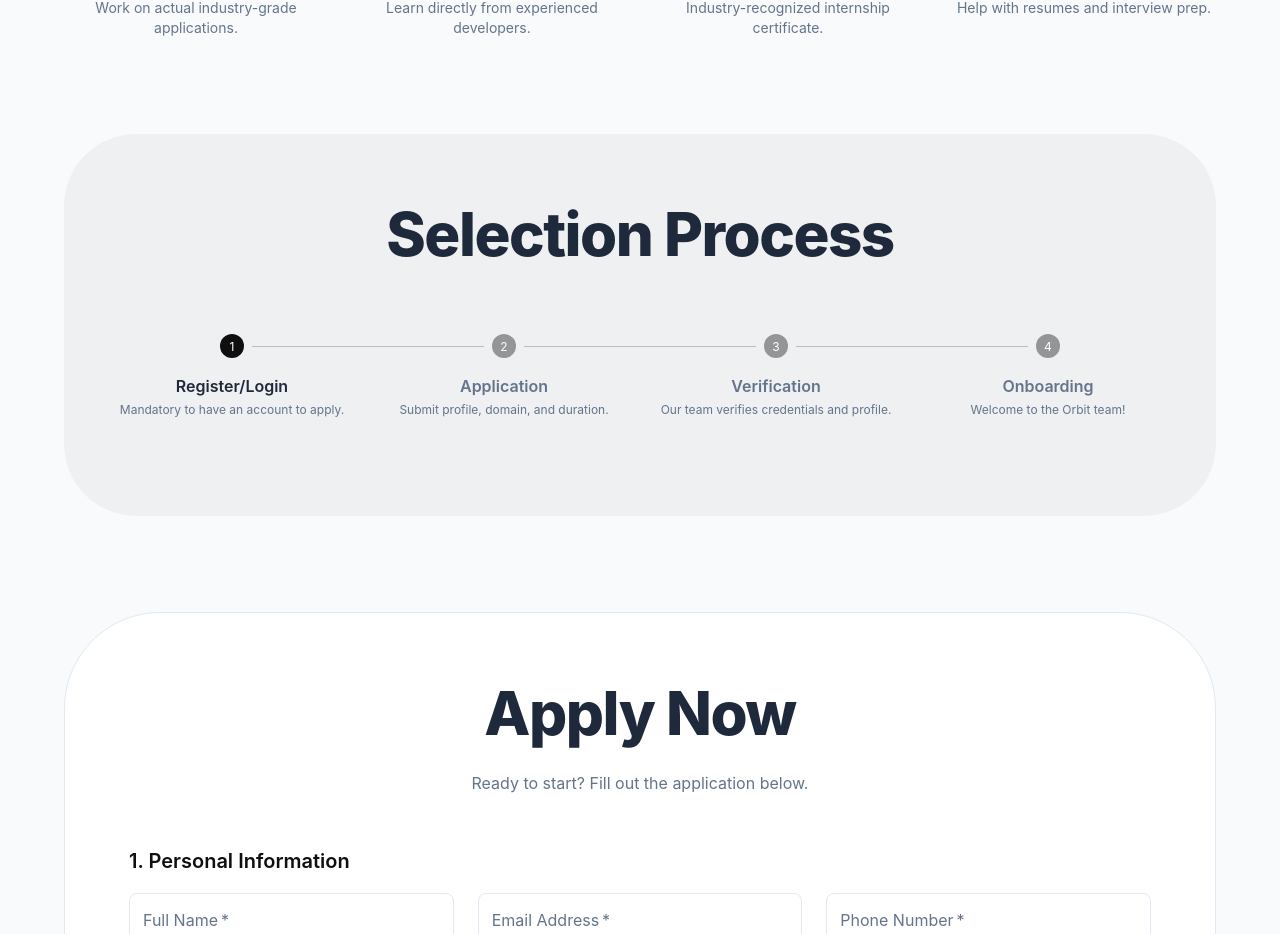
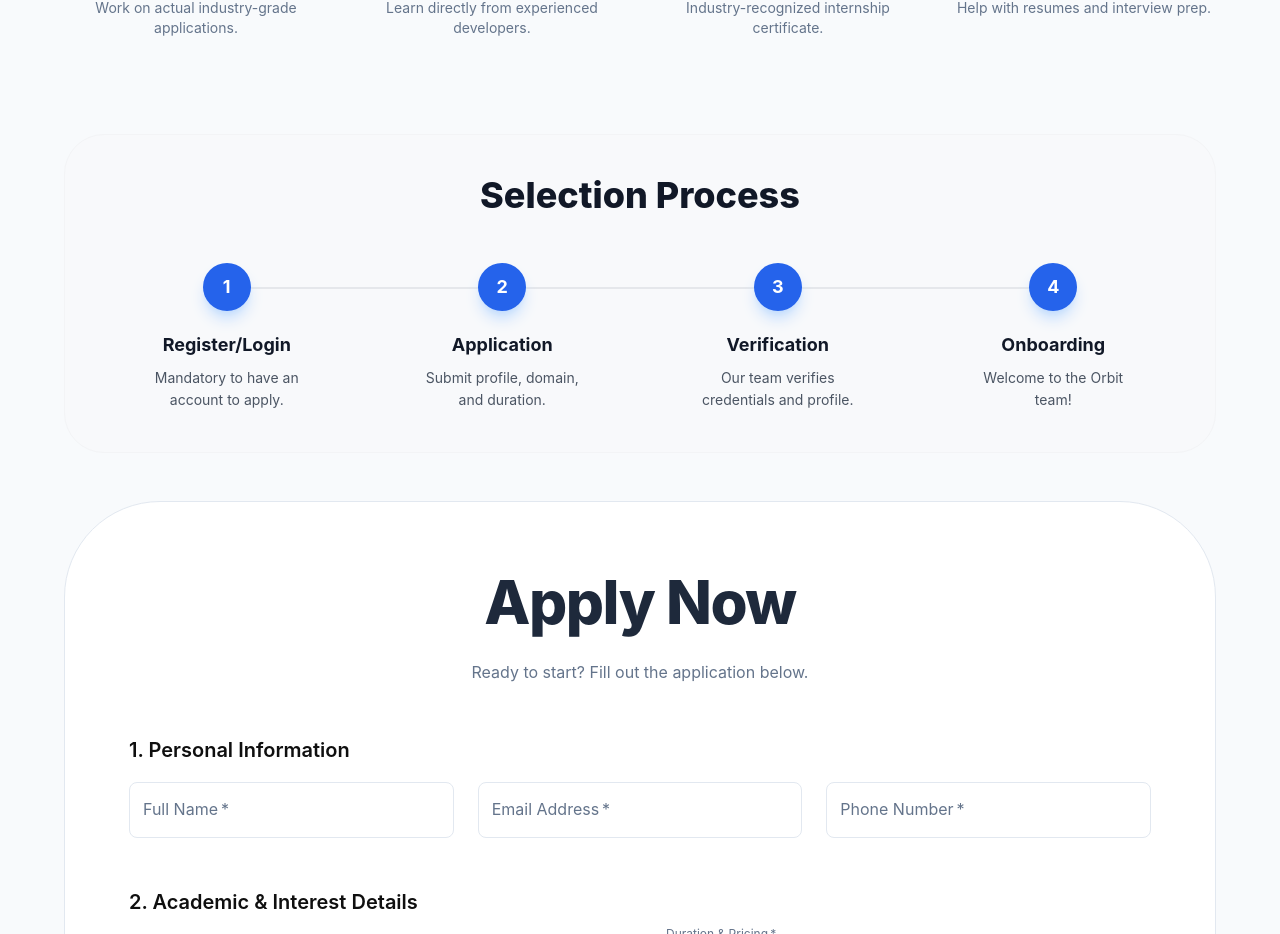
Before and after one commit to PratikDate01/CodeOrbit-Frontend-, a React (Create React App) app: page /internships in a window 1280 px wide. Shown: the part 1231-2165 px from the top of the page. Built offline with nearby package versions, Linux system fonts and the light colour scheme.

Commit message:
Initial fullstack commit

```diff
--- a/src/components/admin/AdminInternships.js
+++ b/src/components/admin/AdminInternships.js
@@ -29,6 +29,11 @@ import {
 } from '@mui/material';
 import { MoreVertical, Search, Download, Trash2, Filter, User, Clock, Phone, FileText, CheckCircle, Award, ExternalLink, CreditCard, Receipt } from 'lucide-react';
 import API, { baseURL } from '../../api/api';
+
+const getDocumentUrl = (url) => {
+  if (!url) return '#';
+  return url.startsWith('http') ? url : `${baseURL}${url}`;
+};
 
 const AdminInternships = () => {
   const [applications, setApplications] = useState([]);
@@ -351,7 +356,7 @@ const AdminInternships = () => {
                           <Tooltip title="View Receipt">
                             <IconButton
                               size="small"
-                              href={`${baseURL}${app.documents.paymentSlipUrl}`}
+                              href={getDocumentUrl(app.documents.paymentSlipUrl)}
                               target="_blank"
                               sx={{ color: '#06b6d4', p: 0.5 }}
                             >
@@ -481,7 +486,7 @@ const AdminInternships = () => {
             <Divider />
             <MenuItem
               component="a"
-              href={`${baseURL}${selectedApp.documents.offerLetterUrl}`}
+              href={getDocumentUrl(selectedApp.documents.offerLetterUrl)}
               target="_blank"
             >
               <ListItemIcon><FileText size={18} color="#3b82f6" /></ListItemIcon>
@@ -490,7 +495,7 @@ const AdminInternships = () => {
             {selectedApp.documents.paymentSlipUrl && (
               <MenuItem
                 component="a"
-                href={`${baseURL}${selectedApp.documents.paymentSlipUrl}`}
+                href={getDocumentUrl(selectedApp.documents.paymentSlipUrl)}
                 target="_blank"
               >
                 <ListItemIcon><Receipt size={18} color="#06b6d4" /></ListItemIcon>
@@ -499,7 +504,7 @@ const AdminInternships = () => {
             )}
             <MenuItem
               component="a"
-              href={`${baseURL}${selectedApp.documents.certificateUrl}`}
+              href={getDocumentUrl(selectedApp.documents.certificateUrl)}
               target="_blank"
             >
               <ListItemIcon><CheckCircle size={18} color="#10b981" /></ListItemIcon>
@@ -507,7 +512,7 @@ const AdminInternships = () => {
             </MenuItem>
             <MenuItem
               component="a"
-              href={`${baseURL}${selectedApp.documents.locUrl}`}
+              href={getDocumentUrl(selectedApp.documents.locUrl)}
               target="_blank"
             >
               <ListItemIcon><Award size={18} color="#8b5cf6" /></ListItemIcon>
@@ -591,7 +596,7 @@ const AdminInternships = () => {
               {selectedApp?.paymentScreenshot ? (
                 <Box
                   component="img"
-                  src={`${baseURL}${selectedApp.paymentScreenshot}`}
+                  src={getDocumentUrl(selectedApp.paymentScreenshot)}
                   alt="Payment Screenshot"
                   sx={{
                     width: '100%',
@@ -600,7 +605,7 @@ const AdminInternships = () => {
                     borderColor: 'divider',
                     cursor: 'pointer'
                   }}
-                  onClick={() => window.open(`${baseURL}${selectedApp.paymentScreenshot}`, '_blank')}
+                  onClick={() => window.open(getDocumentUrl(selectedApp.paymentScreenshot), '_blank')}
                 />
               ) : (
                 <Typography variant="body2" color="error">No screenshot uploaded</Typography>
--- a/src/pages/Dashboard.js
+++ b/src/pages/Dashboard.js
@@ -46,6 +46,11 @@ import {
   Snackbar,
   Alert
 } from '@mui/material';
+
+const getDocumentUrl = (url) => {
+  if (!url) return '#';
+  return url.startsWith('http') ? url : `${baseURL}${url}`;
+};
 
 const Dashboard = () => {
   const { userInfo } = useAuth();
@@ -259,7 +264,7 @@ const Dashboard = () => {
                                       variant="text"
                                       color="info"
                                       startIcon={<Receipt size={16} />}
-                                      href={`${baseURL}${app.documents.paymentSlipUrl}`}
+                                      href={getDocumentUrl(app.documents.paymentSlipUrl)}
                                       target="_blank"
                                       sx={{
                                         textTransform: 'none',
@@ -281,7 +286,7 @@ const Dashboard = () => {
                                   <IconButton
                                     size="small"
                                     color="primary"
-                                    href={`${baseURL}${app.documents.offerLetterUrl}`}
+                                    href={getDocumentUrl(app.documents.offerLetterUrl)}
                                     target="_blank"
                                   >
                                     <FileText size={18} />
@@ -293,7 +298,7 @@ const Dashboard = () => {
                                   <IconButton
                                     size="small"
                                     color="success"
-                                    href={`${baseURL}${app.documents.certificateUrl}`}
+                                    href={getDocumentUrl(app.documents.certificateUrl)}
                                     target="_blank"
                                   >
                                     <CheckCircle size={18} />
@@ -305,7 +310,7 @@ const Dashboard = () => {
                                   <IconButton
                                     size="small"
                                     color="secondary"
-                                    href={`${baseURL}${app.documents.locUrl}`}
+                                    href={getDocumentUrl(app.documents.locUrl)}
                                     target="_blank"
                                   >
                                     <Award size={18} />
--- a/src/pages/Internships.js
+++ b/src/pages/Internships.js
@@ -1,5 +1,5 @@
 import React, { useState, useEffect, useCallback } from 'react';
-import { Container, Typography, TextField, Button, Box, Alert, Grid, Card, CardContent, Paper, Chip, MenuItem, Stepper, Step, StepLabel, Accordion, AccordionSummary, AccordionDetails, Table, TableBody, TableCell, TableContainer, TableHead, TableRow, LinearProgress } from '@mui/material';
+import { Container, Typography, TextField, Button, Box, Alert, Grid, Card, CardContent, Paper, Chip, MenuItem, Accordion, AccordionSummary, AccordionDetails, Table, TableBody, TableCell, TableContainer, TableHead, TableRow, LinearProgress } from '@mui/material';
 import API from '../api/api';
 import LoadingSpinner from '../components/LoadingSpinner';
 import SchoolIcon from '@mui/icons-material/School';
@@ -335,19 +335,36 @@ const Internships = () => {
         </Box>
 
         {/* Selection Process Section */}
-        <Box sx={{ mb: 12, py: 8, px: 4, bgcolor: 'action.hover', borderRadius: 6 }}>
-          <Typography variant="h2" sx={{ mb: 8, textAlign: 'center' }}>Selection Process</Typography>
-          <Stepper alternativeLabel sx={{ mb: 4 }}>
-            {selectionProcess.map((step) => (
-              <Step key={step.label}>
-                <StepLabel>
-                  <Typography variant="subtitle1" fontWeight={600}>{step.label}</Typography>
-                  <Typography variant="caption" color="text.secondary">{step.description}</Typography>
-                </StepLabel>
-              </Step>
+        <div className="mb-12 py-10 px-6 bg-gray-50/50 rounded-[2.5rem] overflow-hidden border border-gray-100">
+          <h2 className="text-3xl sm:text-4xl font-extrabold mb-12 text-center text-gray-900">
+            Selection Process
+          </h2>
+          <div className="flex flex-col sm:flex-row justify-between items-start relative w-full max-w-full">
+            {selectionProcess.map((step, index) => (
+              <div key={step.label} className="flex flex-col items-center text-center relative z-10 w-full sm:flex-1 mb-10 sm:mb-0">
+                {/* Horizontal Connector Line (Desktop Only) */}
+                {index < selectionProcess.length - 1 && (
+                  <div className="hidden sm:block absolute top-6 left-[50%] w-full h-0.5 bg-gray-200 -z-10"></div>
+                )}
+
+                {/* Step Circle */}
+                <div className="w-12 h-12 rounded-full bg-blue-600 text-white flex items-center justify-center font-bold mb-5 shadow-lg shadow-blue-200 text-lg">
+                  {index + 1}
+                </div>
+
+                {/* Step Content */}
+                <div className="px-4">
+                  <h3 className="text-sm sm:text-base lg:text-lg font-bold text-gray-900 mb-2">
+                    {step.label}
+                  </h3>
+                  <p className="text-sm text-gray-600 max-w-[180px] mx-auto leading-relaxed">
+                    {step.description}
+                  </p>
+                </div>
+              </div>
             ))}
-          </Stepper>
-        </Box>
+          </div>
+        </div>
 
         {/* Application Form */}
         <Paper elevation={0} sx={{ p: { xs: 4, md: 8 }, borderRadius: 8, border: '1px solid', borderColor: 'divider', mb: 12 }}>
--- a/src/pages/VerifyDocument.js
+++ b/src/pages/VerifyDocument.js
@@ -22,6 +22,11 @@ import {
   ChevronLeft
 } from 'lucide-react';
 import API, { baseURL } from '../api/api';
+
+const getDocumentUrl = (url) => {
+  if (!url) return '#';
+  return url.startsWith('http') ? url : `${baseURL}${url}`;
+};
 
 const VerifyDocument = () => {
   const { id } = useParams();
@@ -158,7 +163,7 @@ const VerifyDocument = () => {
                           fullWidth
                           variant="contained"
                           startIcon={<FileDown size={18} />}
-                          href={`${baseURL}${document.certificateUrl}`}
+                          href={getDocumentUrl(document.certificateUrl)}
                           target="_blank"
                           sx={{ py: 1.5 }}
                         >
@@ -170,7 +175,7 @@ const VerifyDocument = () => {
                           fullWidth
                           variant="outlined"
                           startIcon={<ExternalLink size={18} />}
-                          href={`${baseURL}${document.offerLetterUrl}`}
+                          href={getDocumentUrl(document.offerLetterUrl)}
                           target="_blank"
                         >
                           View Offer Letter
@@ -182,7 +187,7 @@ const VerifyDocument = () => {
                           variant="outlined"
                           color="info"
                           startIcon={<FileDown size={18} />}
-                          href={`${baseURL}${document.paymentSlipUrl}`}
+                          href={getDocumentUrl(document.paymentSlipUrl)}
                           target="_blank"
                         >
                           View Fee Receipt
```
